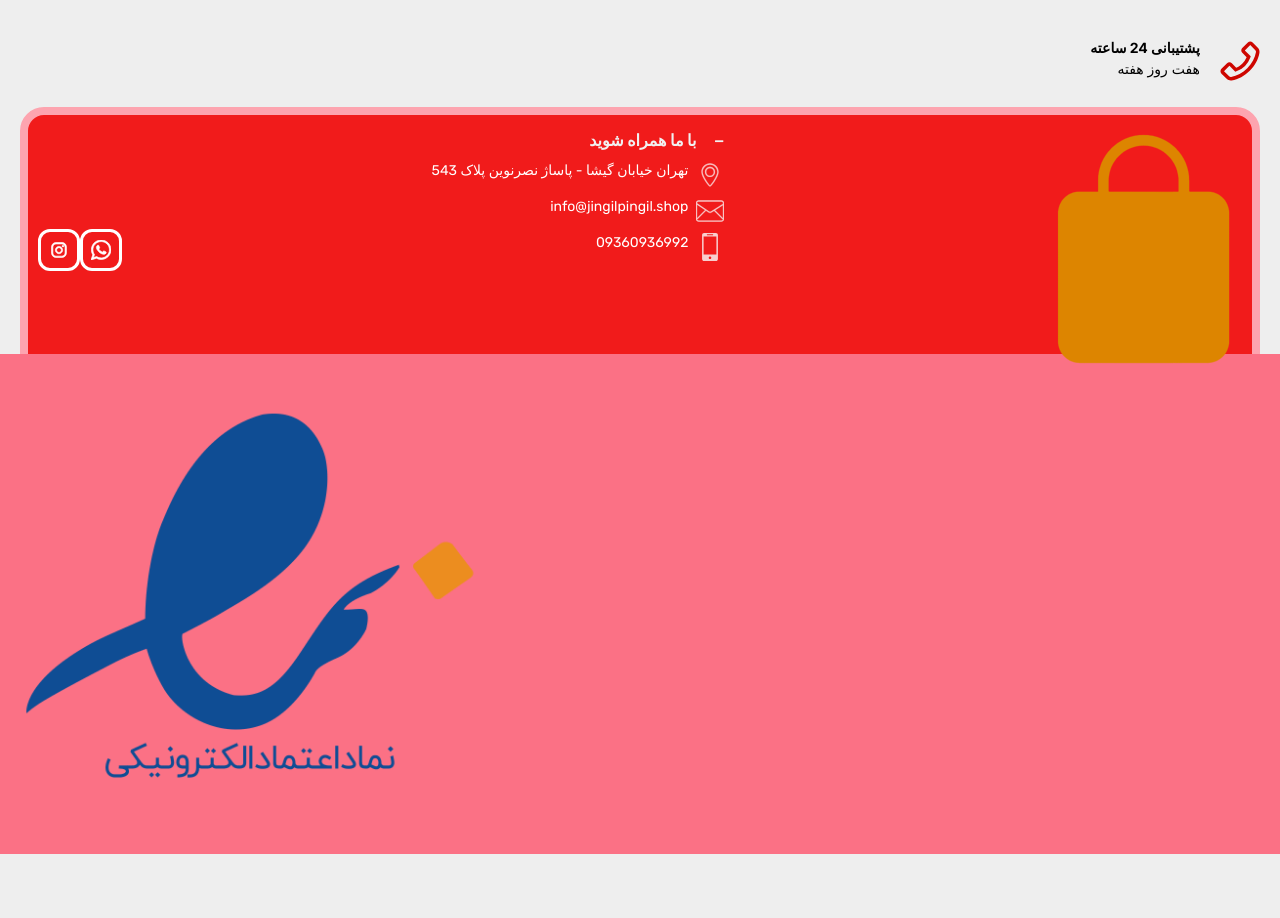
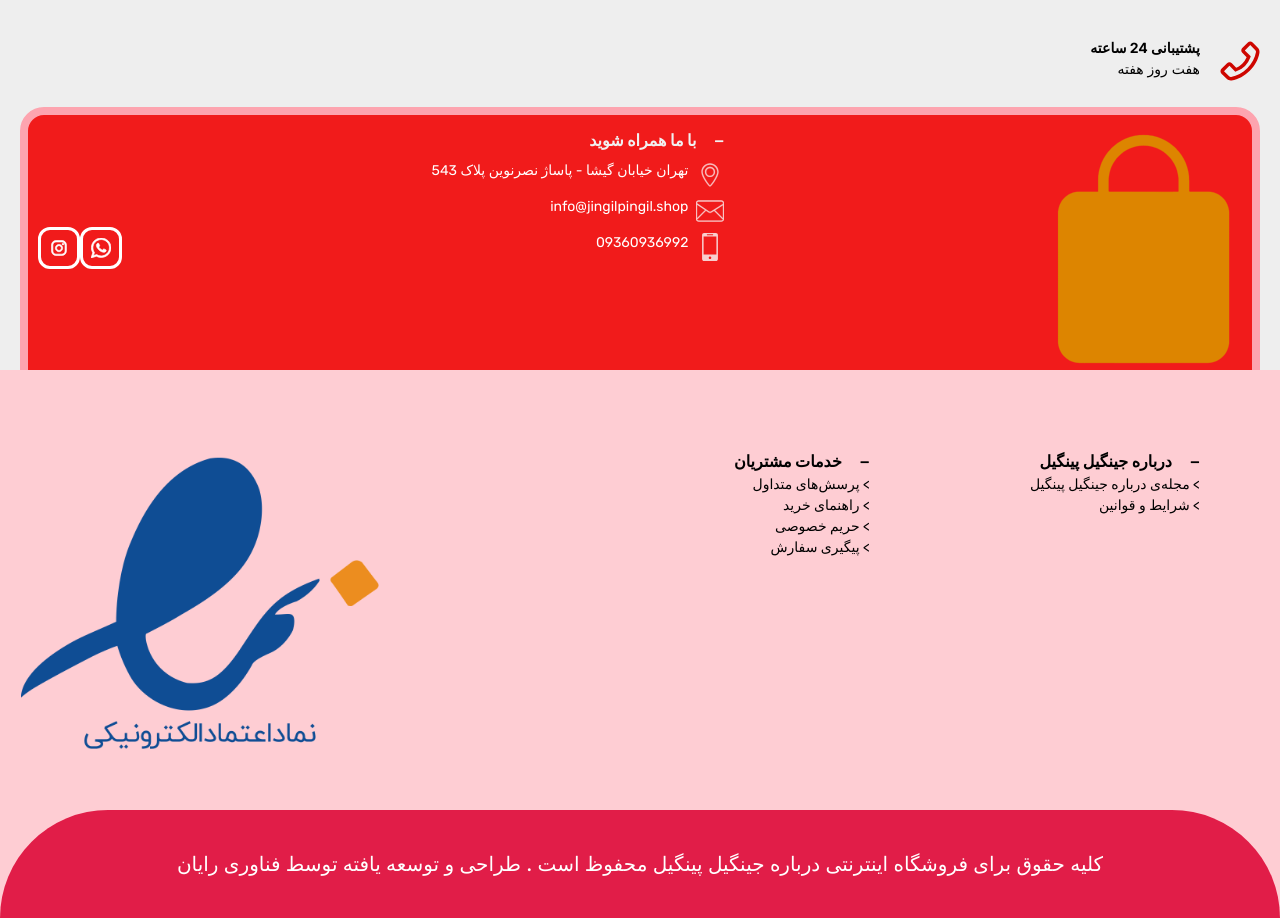
Before and after one commit to amirdity/jingil-nextjs, a Next.js app: page / in a window 1280 px wide. Shown: the part 1560-2478 px from the top of the page. Before the commit the page ends 2414 px from the top, so only its background shows below. Built offline with nearby package versions, Linux system fonts and the light colour scheme.

Commit message:
Add files via upload

```diff
--- a/app/components/Footer/BottemFooter.jsx
+++ b/app/components/Footer/BottemFooter.jsx
@@ -1,15 +1,42 @@
-import Image from 'next/image'
-import React from 'react'
-import image from '../../../public/enamad.png'
+import Image from "next/image";
+import React from "react";
+import image from "../../../public/enamad.png";
 function BottemFooter() {
   return (
-    <div className='h-[500px] w-full bg-rose-400 -z-40 flex flex-col lg:flex-row'>
-      <div className='flex'></div>
-      <div className='flex'>
-        <Image src={image} className='w-auto'/>
+    <div className=" bg-rose-200 -z-40">
+      <div className=" w-full  flex flex-col lg:flex-row-reverse justify-between align-top pt-10 text-end font-fa">
+        <div className="flex flex-col lg:flex-row-reverse justify-center">
+          <div className="flex flex-col mx-20 my-10 ">
+            <p className="text-base font-semibold">
+              درباره‌ جینگیل پینگیل &nbsp; &nbsp; &minus;{" "}
+            </p>
+            <h1>مجله‌ی درباره‌ جینگیل پینگیل &lt; </h1>
+            <h1>شرایط و قوانین &lt; </h1>
+          </div>
+          <div className="flex flex-col mx-20 my-10">
+            <p className="text-base font-semibold">
+              خدمات مشتریان &nbsp; &nbsp; &minus;{" "}
+            </p>
+            <h1>پرسش‌های متداول &lt; </h1>
+            <h1>راهنمای خرید &lt; </h1>
+            <h1> حریم خصوصی &lt; </h1>
+            <h1>پیگیری سفارش &lt; </h1>
+          </div>
+        </div>
+        {/* ENAMAD */}
+        <div className="flex">
+          <Image src={image} className="w-auto max-w-[400px]" />
+        </div>
+      </div>
+      {/* RIGHTS */}
+      <div className="bg-rose-600  rounded-t-full flex justify-center">
+        <p className=" text-center flex justify-center items-center align-middle font-medium text-xl text-white m-10">
+          کلیه حقوق برای فروشگاه اینترنتی درباره‌ جینگیل پینگیل محفوظ است .
+          طراحی و توسعه یافته توسط فناوری رایان
+        </p>
       </div>
     </div>
-  )
+  );
 }
 
-export default BottemFooter
+export default BottemFooter;
--- a/app/components/Footer/TopFooter.jsx
+++ b/app/components/Footer/TopFooter.jsx
@@ -11,7 +11,7 @@ function TopFooter() {
   return (
     <div className=" font-fa p-[10px] mx-5 bg-[#f11b1b] background flex flex-col  lg:flex-row-reverse justify-between rounded-t-3xl border-solid border-8 border-rose-300 mb-[-40px] z-50">
       {/* LOCK IMAGE */}
-      <div className="flex justify-end">
+      <div className="flex justify-end mb-4">
         <Image src={image} className="h-auto" />
       </div>
       {/* ADDRESS */}
@@ -28,7 +28,7 @@ function TopFooter() {
           09360936992</p>
       </div>
       {/* SOCIAL MEDIA */}
-      <div className="flex flex-row items-center justify-center">
+      <div className="flex flex-row items-center justify-center mb-5 z-50">
         <div className="social-div border-[3px] border-solid border-white p-1 rounded-xl">
 
         <p className="flex flex-row text-white">  <span  className="hidden show "> اینستگرام </span> <Image src={svginsta} className=" w-7 flex p-1"/> </p>
```
